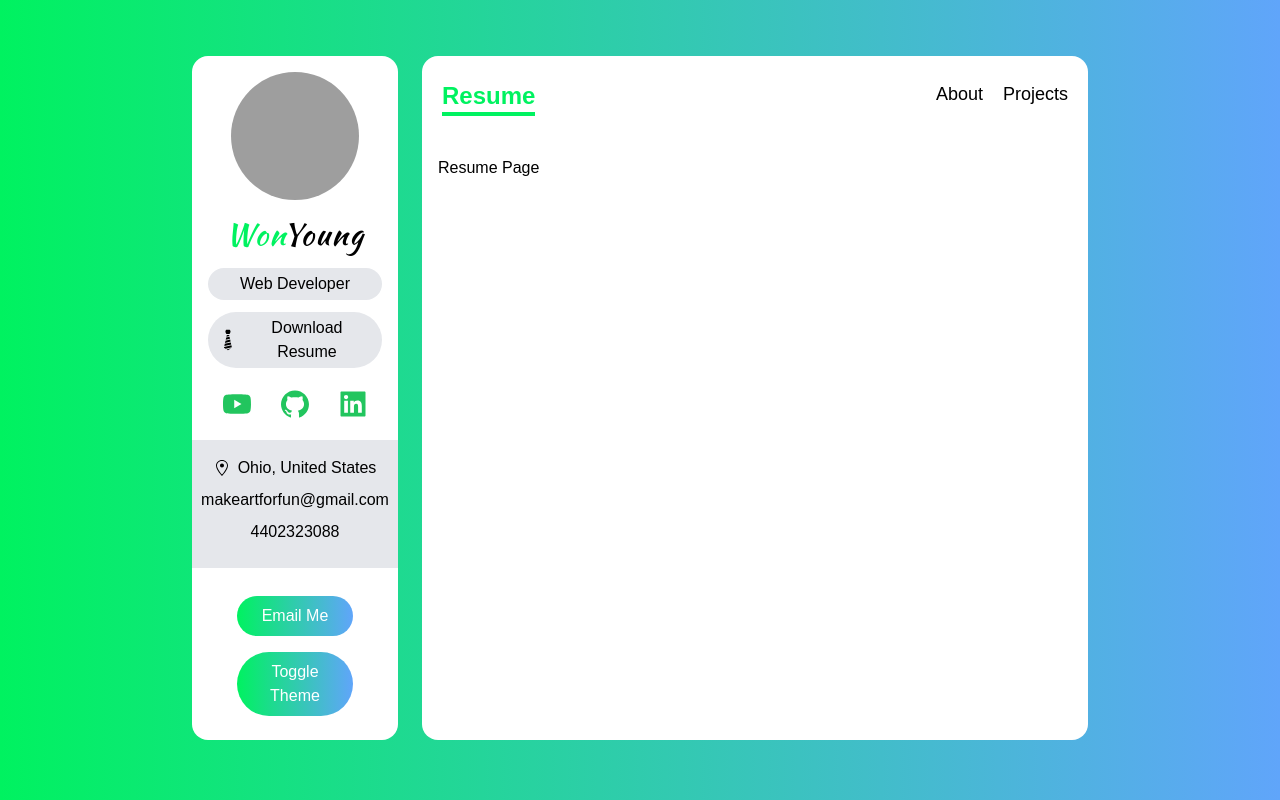
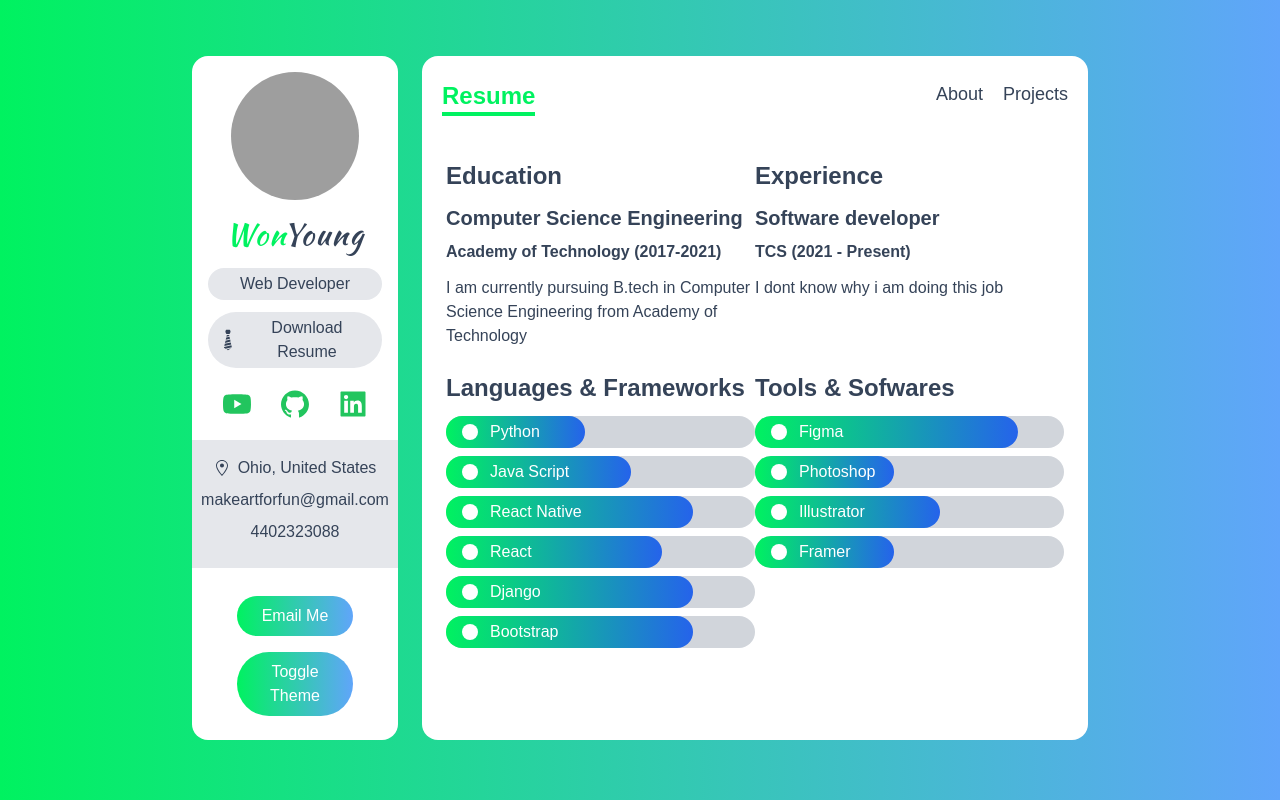
Before and after one commit to blossomou/portfolio, a Next.js app: page /resume in a window 1280 px wide. Built offline with nearby package versions, Linux system fonts and the light colour scheme; grey boxes are pictures that could not be loaded.

Commit message:
Add resume

```diff
--- /dev/null
+++ b/components/Bar.tsx
@@ -0,0 +1,19 @@
+import { FunctionComponent } from 'react';
+
+import { ISkill } from '../models/type';
+
+const Bar: FunctionComponent<{ data: ISkill }> = ({ data: { Icon, level, name } }) => {
+  return (
+    <div className="my-2 text-white bg-gray-300 rounded-full">
+      <div
+        className="flex items-center px-4 py-1 rounded-full bg-gradient-to-r from-custom_green to-blue-600"
+        style={{ width: level }}
+      >
+        <Icon className="mr-3" />
+        {name}
+      </div>
+    </div>
+  );
+};
+
+export default Bar;
--- a/data.ts
+++ b/data.ts
@@ -1,9 +1,10 @@
 import { AiOutlineAntDesign, AiOutlineApi } from 'react-icons/ai';
+import { BsCircleFill } from 'react-icons/bs';
 import { FaServer } from 'react-icons/fa';
 import { MdDeveloperMode } from 'react-icons/md';
 import { RiComputerLine } from 'react-icons/ri';
 
-import { IService } from './models/type';
+import { IService, ISkill } from './models/type';
 
 export const services: IService[] = [
   {
@@ -37,3 +38,59 @@
     about: 'Lorem ipsum dolor sit amet consectetur adipisicing elit. Hic quis minima autem!',
   },
 ];
+
+export const languages: ISkill[] = [
+  {
+    Icon: BsCircleFill,
+    name: 'Python',
+    level: '45%',
+  },
+  {
+    Icon: BsCircleFill,
+    name: 'Java Script',
+    level: '60%',
+  },
+  {
+    Icon: BsCircleFill,
+    name: 'React Native',
+    level: '80%',
+  },
+  {
+    Icon: BsCircleFill,
+    name: 'React',
+    level: '70%',
+  },
+  {
+    Icon: BsCircleFill,
+    name: 'Django',
+    level: '80%',
+  },
+  {
+    Icon: BsCircleFill,
+    name: 'Bootstrap',
+    level: '80%',
+  },
+];
+
+export const tools: ISkill[] = [
+  {
+    Icon: BsCircleFill,
+    name: 'Figma',
+    level: '85%',
+  },
+  {
+    Icon: BsCircleFill,
+    name: 'Photoshop',
+    level: '45%',
+  },
+  {
+    Icon: BsCircleFill,
+    name: 'Illustrator',
+    level: '60%',
+  },
+  {
+    Icon: BsCircleFill,
+    name: 'Framer',
+    level: '45%',
+  },
+];
--- a/pages/resume.tsx
+++ b/pages/resume.tsx
@@ -1,5 +1,50 @@
+import Bar from '../components/Bar';
+import { languages, tools } from '../data';
+
 const resume = () => {
-  return <div className="p-4">Resume Page</div>;
+  return (
+    <div className="px-6 py-2">
+      {/* education & experience */}
+      <div className="grid grid-cols-2 gap6 md:">
+        <div>
+          <h5 className="my-3 text-2xl font-bold">Education</h5>
+          <div>
+            <h5 className="my-2 text-xl font-bold">Computer Science Engineering</h5>
+            <p className="font-semibold">Academy of Technology (2017-2021)</p>
+            <p className="my-3">I am currently pursuing B.tech in Computer Science Engineering from Academy of Technology</p>
+          </div>
+        </div>
+        <div>
+          <h5 className="my-3 text-2xl font-bold">Experience</h5>
+          <div>
+            <h5 className="my-2 text-xl font-bold">Software developer</h5>
+            <p className="font-semibold">TCS (2021 - Present)</p>
+            <p className="my-3">I dont know why i am doing this job</p>
+          </div>
+        </div>
+      </div>
+
+      {/* languages & tool */}
+      <div className="grid grid-cols-2 gap6 md:">
+        <div>
+          <h5 className="my-3 text-2xl font-bold">Languages & Frameworks</h5>
+          <div className="my-2">
+            {languages.map((language) => (
+              <Bar data={language} key={language.name} />
+            ))}
+          </div>
+        </div>
+        <div>
+          <h5 className="my-3 text-2xl font-bold">Tools & Sofwares</h5>
+          <div className="my-2">
+            {tools.map((tool) => (
+              <Bar data={tool} key={tool.name} />
+            ))}
+          </div>
+        </div>
+      </div>
+    </div>
+  );
 };
 
 export default resume;
--- a/styles/globals.css
+++ b/styles/globals.css
@@ -3,7 +3,8 @@
 @tailwind utilities;
 
 /* //TODO use tailwind */
-body{
-    background-color:  black;
-    font-family: sans-serif;
+body {
+  background-color: black;
+  font-family: sans-serif;
+  color: #354358;
 }
```
